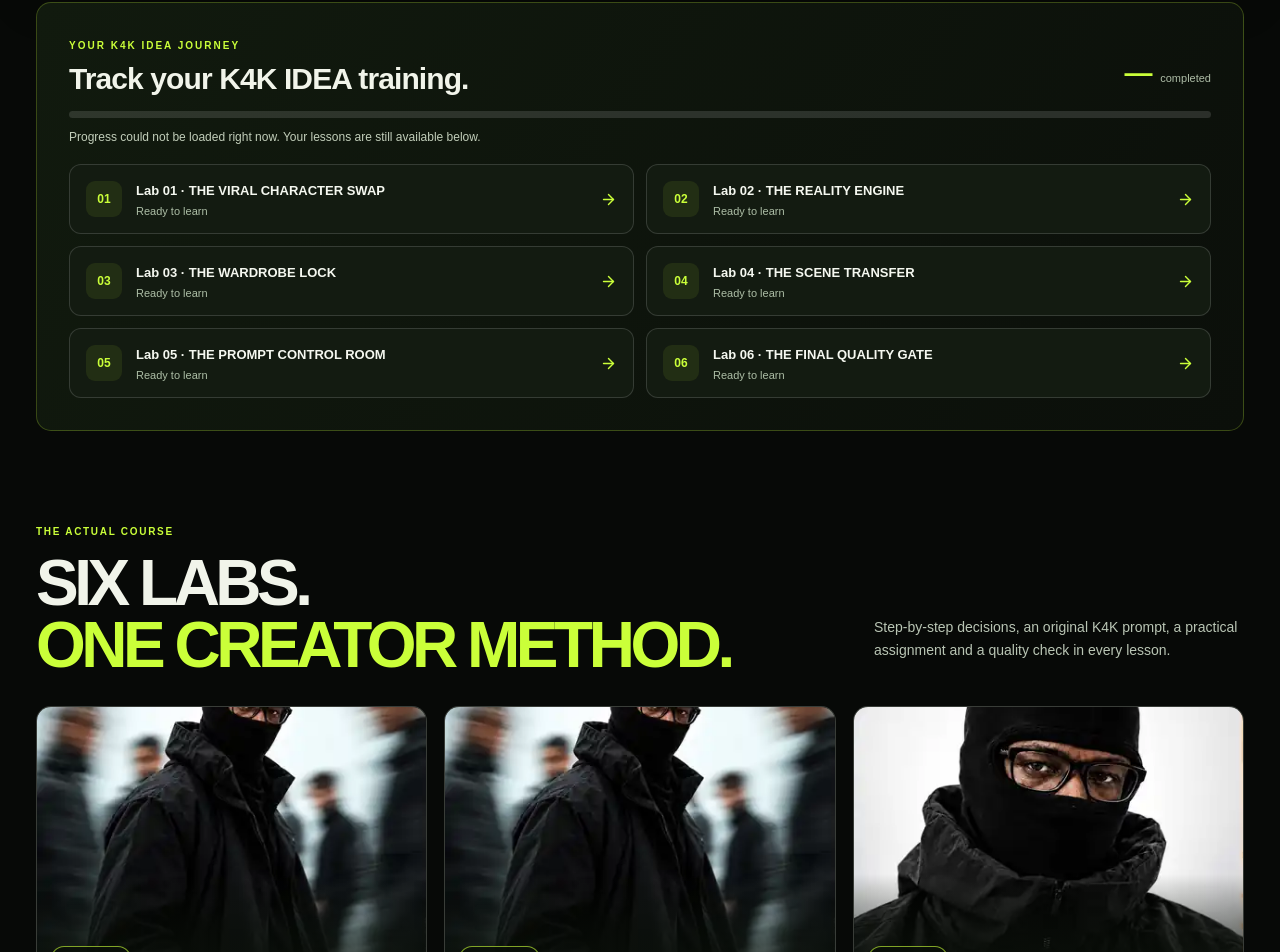
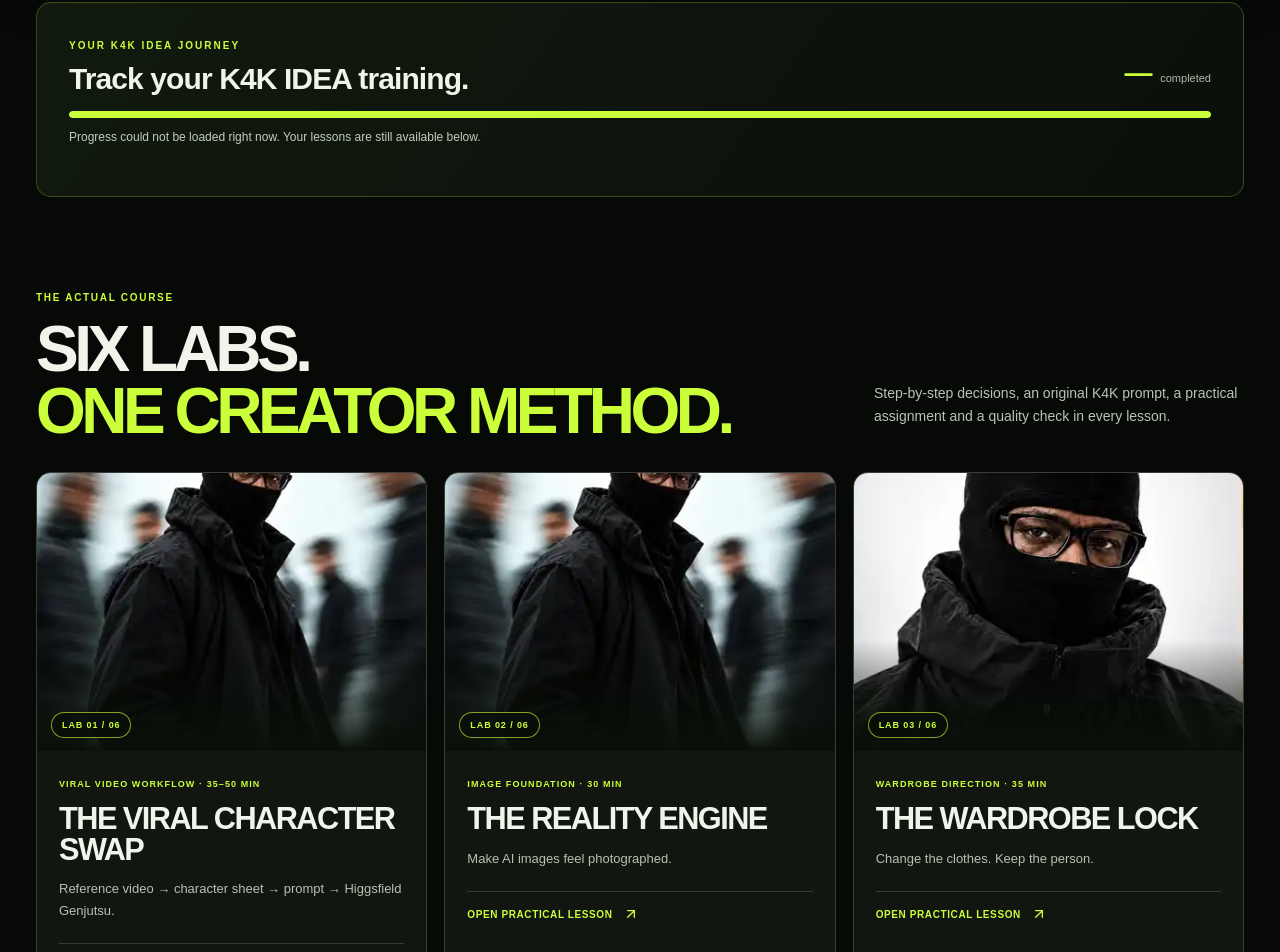
Before and after one commit to kreativestudios4k-lgtm/k4k-academy-v2, a Next.js app: page /academy in a window 1280 px wide. Shown: the part 1883-2835 px from the top of the page. Built offline with nearby package versions, Linux system fonts and the light colour scheme; no server answers.

Commit message:
Keep paid Academy catalogue out of public client modules

```diff
--- a/app/academy/LearningProgress.js
+++ b/app/academy/LearningProgress.js
@@ -3,11 +3,8 @@ import {useEffect,useState} from 'react';
 import Link from 'next/link';
 import {createClient} from '../../lib/supabase/client';
 import {CheckCircle2,ArrowRight,LoaderCircle} from 'lucide-react';
-import {k4kLessons} from '../../lib/k4k-course-v3';
 
-const lessons=k4kLessons.map(l=>({id:l.id,name:'Lab '+l.number+' · '+l.title,href:'/academy/lessons/'+l.slug}));
-
-export default function LearningProgress({workflowTwoAvailable=false}){
+export default function LearningProgress({lessons=[]}){
  const [progress,setProgress]=useState({});const [status,setStatus]=useState('loading');
  useEffect(()=>{let alive=true;(async()=>{try{
   const supabase=createClient();const {data:{user}}=await supabase.auth.getUser();
```
